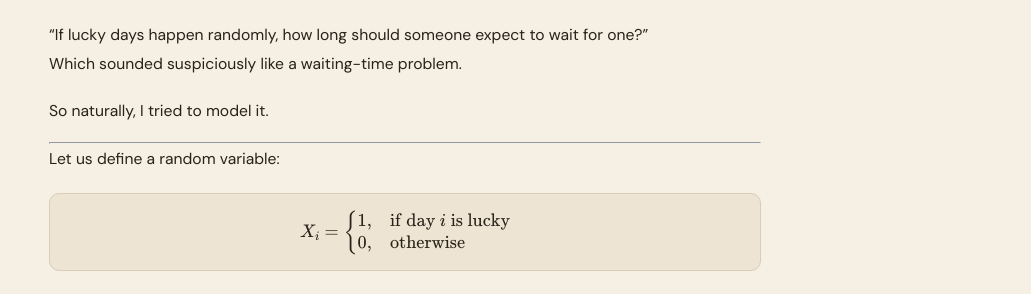
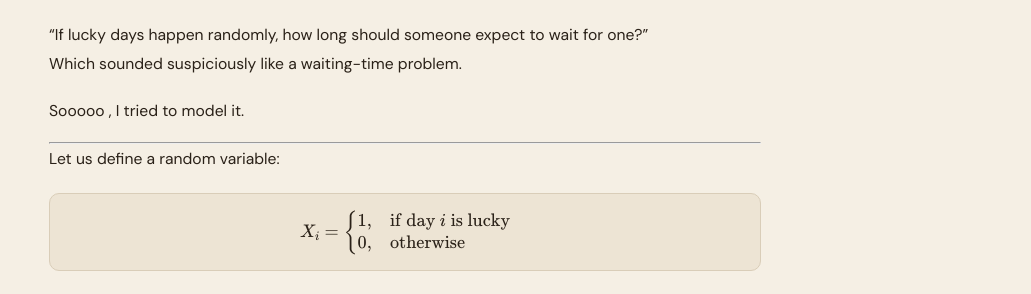
Before and after one commit to ViRaika/ViRaika.github.io, a Jekyll site: the page built from _posts/2026-06-03-geometric-waiting-time.md, in a window 1280 px wide and 900 px high. Shown: the part 383-677 px from the top of the window, without its empty margins (235-1266 px from the left). Built offline with Jekyll 4.4.1, drawn with Linux system fonts in a browser that asks for light colours; some web fonts are replaced.

```diff
--- a/_posts/2026-06-03-geometric-waiting-time.md
+++ b/_posts/2026-06-03-geometric-waiting-time.md
@@ -16,7 +16,7 @@
 
 Which sounded suspiciously like a waiting-time problem.
 
-So naturally, I tried to model it.
+Sooooo , I tried to model it.
 
 ---
 
```
